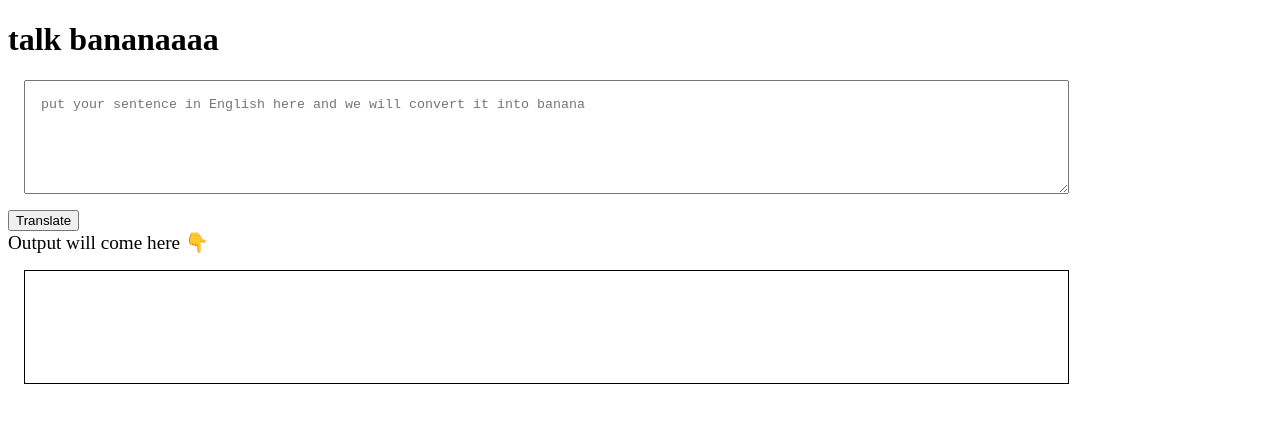
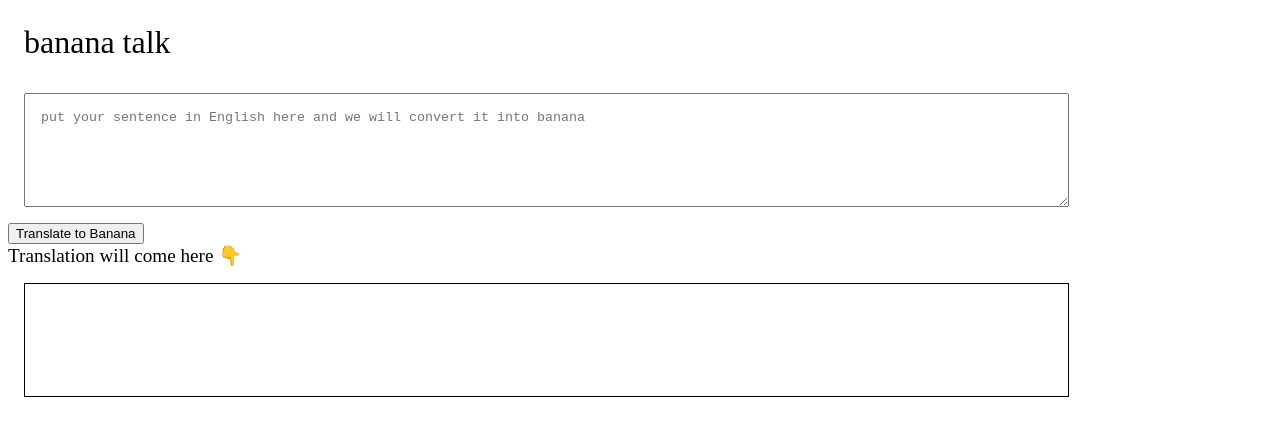
Before and after one commit to PragnaBattula/banana-speak, a plain HTML site: page index.html in a window 1280 px wide. Drawn offline with Linux system fonts and the light colour scheme.

Commit message:
styles.css

```diff
--- a/index.html
+++ b/index.html
@@ -6,6 +6,7 @@
     <meta http-equiv="X-UA-Compatible" content="IE=edge">
     <meta name="viewport" content="width=device-width, initial-scale=1.0">
     <title>Banana Speak</title>
+    <link href="styles.css" rel="stylesheet" />
     <style>
         textarea {
             width: 80%;
@@ -26,13 +27,18 @@
 </head>
 
 <body>
-    <h1>talk bananaaaa</h1>
+    <nav>
+        <div style="font-size: 2rem; padding: 1rem;">
+            banana talk
+        </div>
+    </nav>
+
     <textarea id="txt-input"
         placeholder="put your sentence in English here and we will convert it into banana"></textarea>
-    <button id="btn-translate">Translate</button>
+    <button id="btn-translate">Translate to Banana</button>
 
-    <div style="font-size: larger;"> Output will come here 👇</div>
-    <div id="output"></div>
+    <div style="font-size: larger;"> Translation will come here 👇</div>
+    <div id="output" style="padding: 1rem; font-size: large;"></div>
     <script src="app.js" type="text/javascript"></script>
 
 </body>
--- /dev/null
+++ b/styles.css
@@ -0,0 +1,5 @@
+:root {
+    --primary: #F2C94C;
+    --black: #333333;
+    --width-break: 600px;
+}
```
